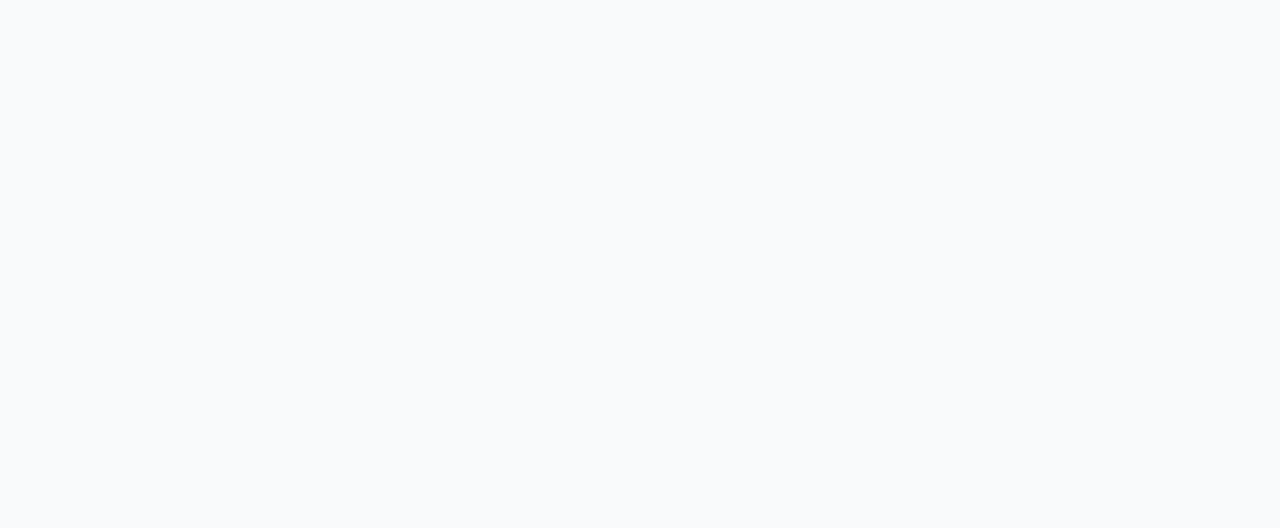
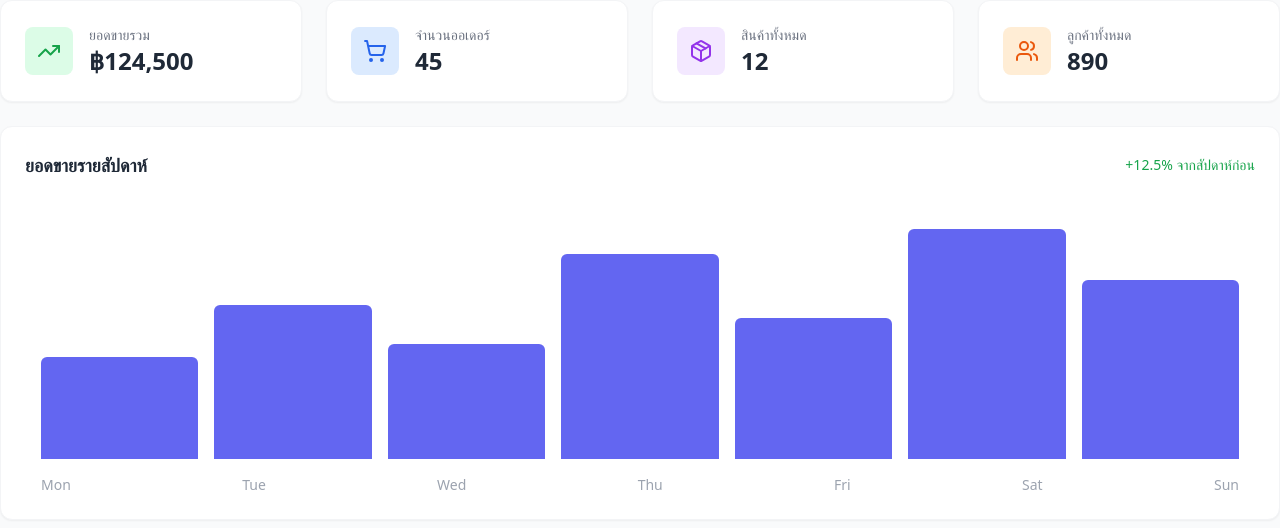
Before and after one commit to bktphan/admin-panel-web-app-playground, a Nuxt app in the folder client/: page / in a window 1280 px wide. Before the commit this address had no page. Shown: the top 528 px of the page. Built offline with nearby package versions, Linux system fonts and the light colour scheme.

Commit message:
feat: Add the 'index.vue' file for dashboard

```diff
--- /dev/null
+++ b/client/pages/index.vue
@@ -0,0 +1,85 @@
+<script setup lang="ts">
+import { TrendingUp, Users, ShoppingCart, Package } from "lucide-vue-next";
+
+const stats = [
+  {
+    title: "ยอดขายรวม",
+    value: "฿124,500",
+    icon: TrendingUp,
+    color: "text-green-600",
+    bg: "bg-green-100",
+  },
+  {
+    title: "จำนวนออเดอร์",
+    value: "45",
+    icon: ShoppingCart,
+    color: "text-blue-600",
+    bg: "bg-blue-100",
+  },
+  {
+    title: "สินค้าทั้งหมด",
+    value: "12",
+    icon: Package,
+    color: "text-purple-600",
+    bg: "bg-purple-100",
+  },
+  {
+    title: "ลูกค้าทั้งหมด",
+    value: "890",
+    icon: Users,
+    color: "text-orange-600",
+    bg: "bg-orange-100",
+  },
+];
+
+const chartData = [40, 60, 45, 80, 55, 90, 70];
+const days = ["Mon", "Tue", "Wed", "Thu", "Fri", "Sat", "Sun"];
+</script>
+
+<template>
+  <div class="space-y-6">
+    <div class="grid grid-cols-1 md:grid-cols-2 lg:grid-cols-4 gap-6">
+      <div
+        v-for="(stat, index) in stats"
+        :key="index"
+        class="bg-white p-6 rounded-xl shadow-sm border border-gray-100 flex items-center space-x-4 hover:shadow-md transition-shadow"
+      >
+        <div class="p-3 rounded-lg" :class="stat.bg">
+          <component :is="stat.icon" class="w-6 h-6" :class="stat.color" />
+        </div>
+        <div>
+          <p class="text-sm text-gray-500">{{ stat.title }}</p>
+          <p class="text-2xl font-bold text-gray-800">{{ stat.value }}</p>
+        </div>
+      </div>
+    </div>
+
+    <div class="bg-white p-6 rounded-xl shadow-sm border border-gray-100">
+      <div class="flex justify-between items-center mb-6">
+        <h3 class="text-lg font-bold text-gray-800">ยอดขายรายสัปดาห์</h3>
+        <span class="text-sm text-green-600 font-medium"
+          >+12.5% จากสัปดาห์ก่อน</span
+        >
+      </div>
+
+      <div class="h-64 flex items-end justify-between space-x-4 px-4">
+        <div
+          v-for="(height, i) in chartData"
+          :key="i"
+          class="w-full bg-indigo-500 rounded-t-md hover:bg-indigo-600 transition-all relative group cursor-pointer"
+          :style="{ height: `${height}%` }"
+        >
+          <div
+            class="absolute -top-8 left-1/2 transform -translate-x-1/2 bg-gray-800 text-white text-xs py-1 px-2 rounded opacity-0 group-hover:opacity-100 transition-opacity whitespace-nowrap"
+          >
+            ฿{{ height }}k
+          </div>
+        </div>
+      </div>
+
+      <div class="flex justify-between mt-4 text-sm text-gray-400 px-4">
+        <span v-for="day in days" :key="day">{{ day }}</span>
+      </div>
+    </div>
+  </div>
+</template>
```
